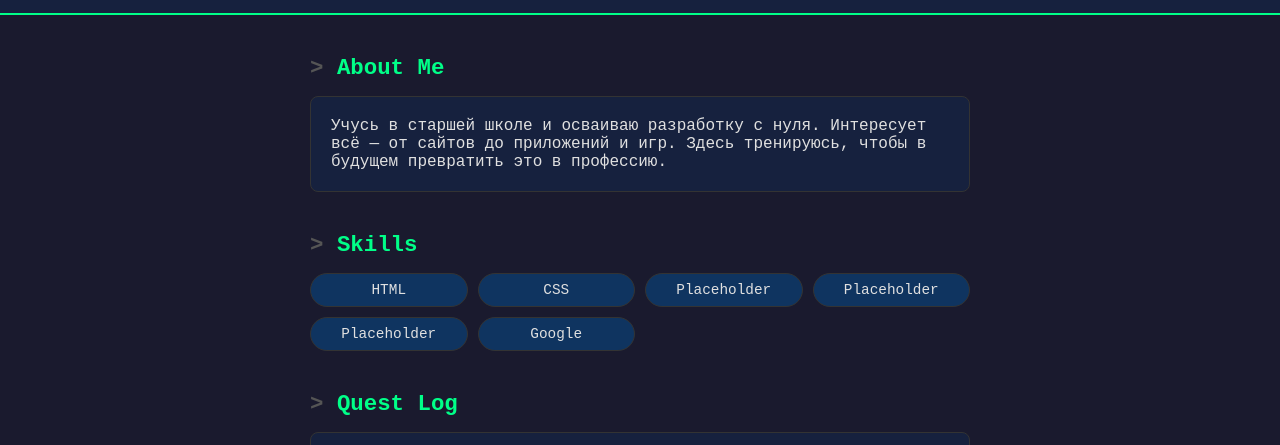
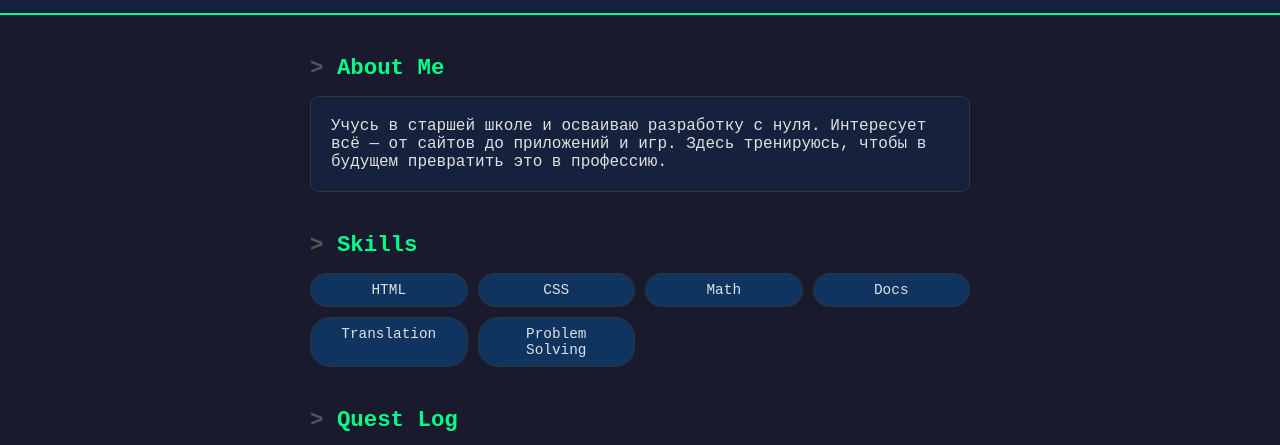
Before and after one commit to maximpushkarev79/alexey-dev-hq, a plain HTML site: page index.html in a window 1280 px wide. Shown: the part 280-725 px from the top of the page. Drawn offline with Linux system fonts and the light colour scheme.

Commit message:
update: replace placeholder skills with real ones

```diff
--- a/index.html
+++ b/index.html
@@ -204,13 +204,12 @@
     <div class="section">
         <h2>Skills</h2>
         <div class="skills-grid">
-            <div class="skill-tag">HTML</div>
+                       <div class="skill-tag">HTML</div>
             <div class="skill-tag">CSS</div>
-            <div class="skill-tag">Placeholder</div>
-            <div class="skill-tag">Placeholder</div>
-            <div class="skill-tag">Placeholder</div>
-            <div class="skill-tag">Google</div>
-            <!-- Замени placeholder'ы на реальные навыки или интересы -->
+            <div class="skill-tag">Math</div>
+            <div class="skill-tag">Docs</div>
+            <div class="skill-tag">Translation</div>
+            <div class="skill-tag">Problem Solving</div>
         </div>
     </div>
 
```
